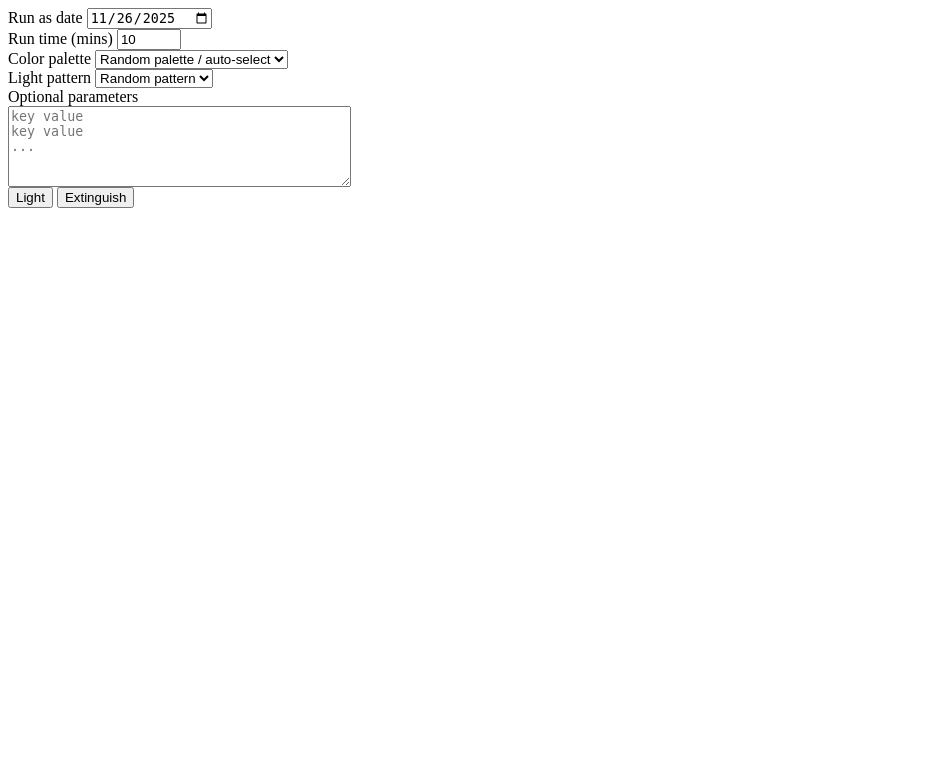
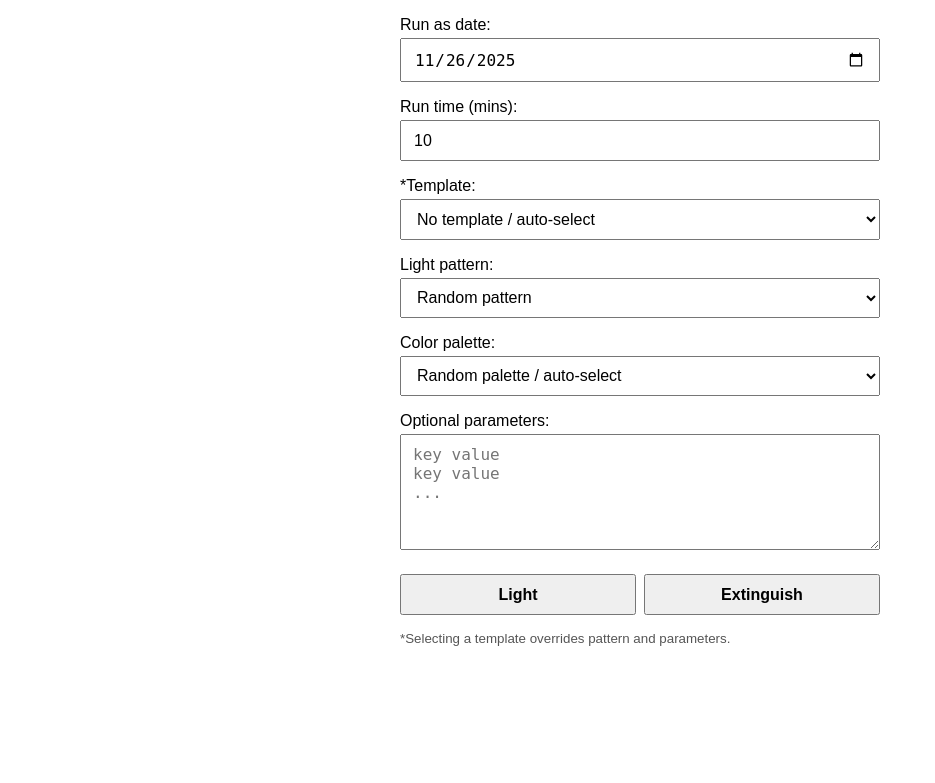
Before and after one commit to bcorwin/menorah_lamp, a Flask app: page / in a window 1280 px wide. Shown: the top 783 px of the page, without its empty margins (0-935 px from the left). Run offline with Flask 3, Linux system fonts and the light colour scheme.

Commit message:
improve ui appearence

```diff
--- a/lamp/pattern_templates.py
+++ b/lamp/pattern_templates.py
@@ -15,7 +15,7 @@ class PatternTemplate(patterns.Pattern):
             raise RuntimeError("All params must be set in a pattern.")
 
         pattern_name = pattern.get_name()
-        name = f"{pattern_name} ({name})"
+        name = f"{name} ({pattern_name})"
 
         super().__init__(name, pattern.func, defaults=params)
         self.palettes = palettes
--- a/ui/app.py
+++ b/ui/app.py
@@ -9,6 +9,7 @@ from time import sleep, time
 sys.path.append('/home/pi/menorah_lamp/lamp')
 from patterns import all_patterns
 from palettes import all_palettes
+from pattern_templates import all_templates
 
 app = Flask(__name__)
 
@@ -19,6 +20,7 @@ def config():
     today=date.today(),
     palettes=all_palettes,
     patterns=all_patterns,
+    templates=all_templates,
   )
   return output
 
@@ -30,6 +32,10 @@ def set_state():
     cmd = ["sudo", "../light_menorah.sh"]
     cmd.extend(["--date", d["run_as_date"]])
     cmd.extend(["--run-time", str(int(d["run_length"]) / 60)])
+
+    template = d["template"]
+    if template != "None":
+      cmd.extend(["--template", template])
 
     palette = d["palette"]
     if palette != "None":
@@ -62,7 +68,7 @@ def set_state():
 
   if lighting:
     config_path = "/home/pi/menorah_lamp/config.txt"
-    while (time() - path.getmtime(config_path)) > 1:
+    while (time() - path.getmtime(config_path)) > 5:
       sleep(0.5)
     with open(config_path) as f:
       cmd_output = f.read().strip()
--- /dev/null
+++ b/ui/static/style.css
@@ -0,0 +1,56 @@
+body {
+  font-family: sans-serif;
+  margin: 1rem;
+}
+
+form {
+  max-width: 480px;
+  margin: 0 auto;
+}
+
+form div {
+  margin-bottom: 1rem;
+}
+
+label {
+  display: block;
+  margin-bottom: 0.25rem;
+}
+
+input, select, textarea, button {
+  width: 100%;
+  box-sizing: border-box;
+  font-size: 1rem;
+}
+
+button {
+  margin-top: 0.5rem;
+}
+
+button,
+input,
+select,
+textarea {
+  padding: 0.6rem 0.75rem;
+}
+
+button {
+  font-weight: 600;
+}
+
+small.help {
+  display: block;
+  margin-top: 0.25rem;
+  color: #555;
+}
+
+.button-row {
+  display: flex;
+  gap: 0.5rem;
+}
+
+@media (max-width: 480px) {
+  .button-row {
+    flex-direction: column;
+  }
+}
--- a/ui/templates/light.html
+++ b/ui/templates/light.html
@@ -1,21 +1,44 @@
 <html>
+  <head>
+    <meta name="viewport" content="width=device-width, initial-scale=1">
+    <link rel="stylesheet" href="/static/style.css">
     <script>
       function loading() {
         document.getElementById("config_form").style.display = "none";
         document.getElementById("lighting").style.display = "inline";
       }
     </script>
+  </head>
+  <body>
     <form action="/set_state" method="POST" id="config_form">
       <div>
-      <label for="run_as_date">Run as date</label>
+        <label for="run_as_date">Run as date:</label>
         <input type="date" id="run_as_date" name="run_as_date" value="{{ today }}">
       </div>
       <div>
-      <label for="run_length">Run time (mins)</label>
+        <label for="run_length">Run time (mins):</label>
         <input type="number" id="run_length" name="run_length" min="10" max="180" value="10" step="10">
       </div>
       <div>
-      <label for="palette">Color palette</label>
+        <label for="template">*Template:</label>
+        <select id="template" name="template" required>
+          <option value="None">No template / auto-select</option>
+          {% for value, name in templates.items() %}
+            <option value="{{ value }}">{{ name.get_name() }}</option>
+          {% endfor %}
+        </select>
+      </div>
+      <div>
+        <label for="pattern">Light pattern:</label>
+        <select id="pattern" name="pattern" required>
+          <option value="None">Random pattern</option>
+          {% for value, name in patterns.items() %}
+            <option value="{{ value }}">{{ name.get_name() }}</option>
+          {% endfor %}
+        </select>
+      </div>
+      <div>
+        <label for="palette">Color palette:</label>
         <select id="palette" name="palette" required>
           <option value="None">Random palette / auto-select</option>
           {% for value, name in palettes.items() %}
@@ -24,23 +47,21 @@
         </select>
       </div>
       <div>
-      <label for="pattern">Light pattern</label>
-      <select id="pattern" name="pattern" required>
-        <option value="None">Random pattern</option>
-        {% for value, name in patterns.items() %}
-          <option value="{{ value }}">{{ name.get_name() }}</option>
-        {% endfor %}
-      </select>
+        <label for="params">Optional parameters:</label>
+        <textarea id="params" name="params" cols="40" rows="5" placeholder="key value&#10;key value&#10;..."></textarea>
+      </div>
+      <div class="button-row">
+        <button type="submit" name="light" onclick="loading()">Light</button>
+        <button type="submit" name="extinguish">Extinguish</button>
       </div>
       <div>
-      <label for="params">Optional parameters</label>
-      <br/>
-      <textarea id="params" name="params" cols="40" rows="5" placeholder="key value&#10;key value&#10;..."></textarea>
+        <small class="help">
+           *Selecting a template overrides pattern and parameters.
+        </small>
       </div>
-    <button type="submit" name="light" onclick="loading()">Light</button>
-    <button type="submit" name="extinguish">Extinguish</button>
     </form>
-  <div id="lighting" style="display:none">
+    <div id="lighting" style="display:none; text-align:center;">
       Lighting the menorah...
     </div>
+  </body>
 </html>
--- a/ui/templates/state.html
+++ b/ui/templates/state.html
@@ -1,4 +1,9 @@
 <html>
+  <head>
+    <meta name="viewport" content="width=device-width, initial-scale=1">
+    <link rel="stylesheet" href="/static/style.css">
+  </head>
+  <body>
     <div>{{ message }}</div>
     <div>
       {% if cmd_output %}
@@ -12,4 +17,5 @@
     <form action="/">
       <input type="submit" value="Re-config menorah" />
     </form>
+  </body>
 </html>
```
Lines whose indentation alone changed are shown as unchanged.
